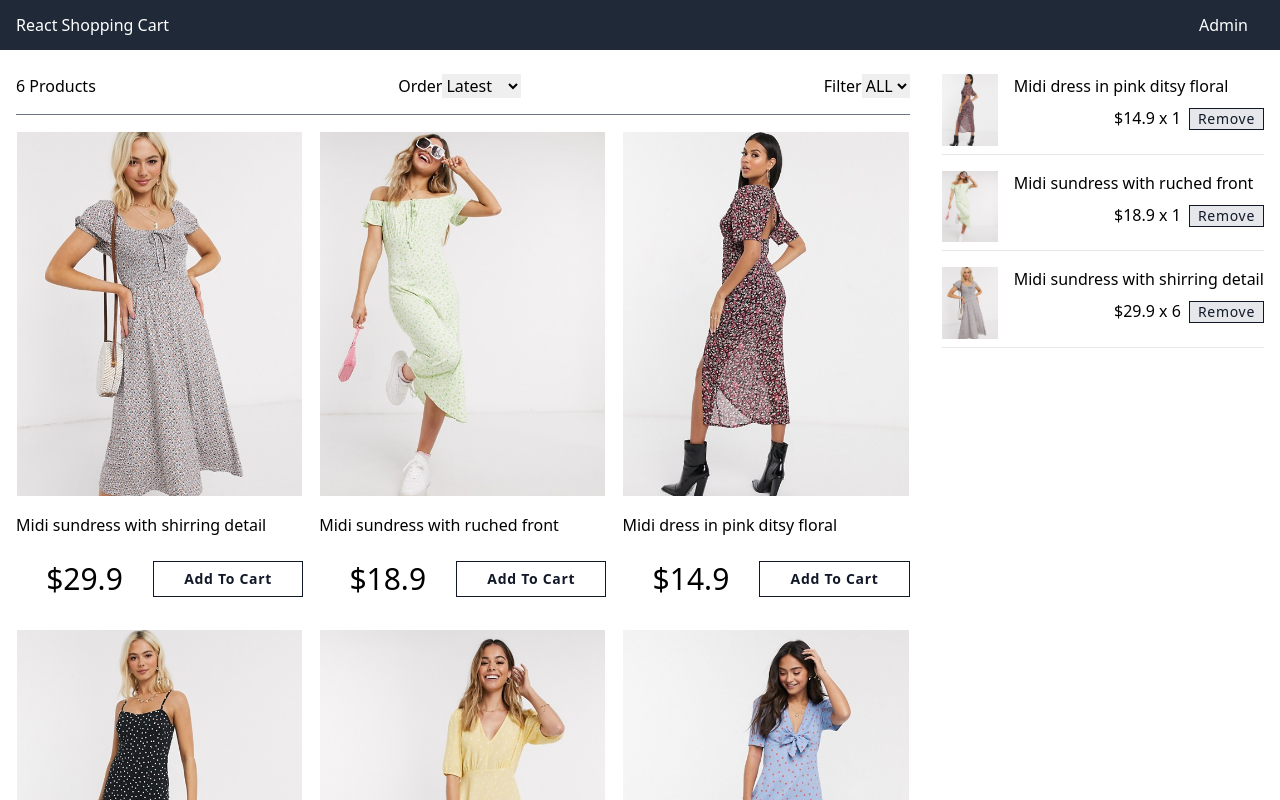
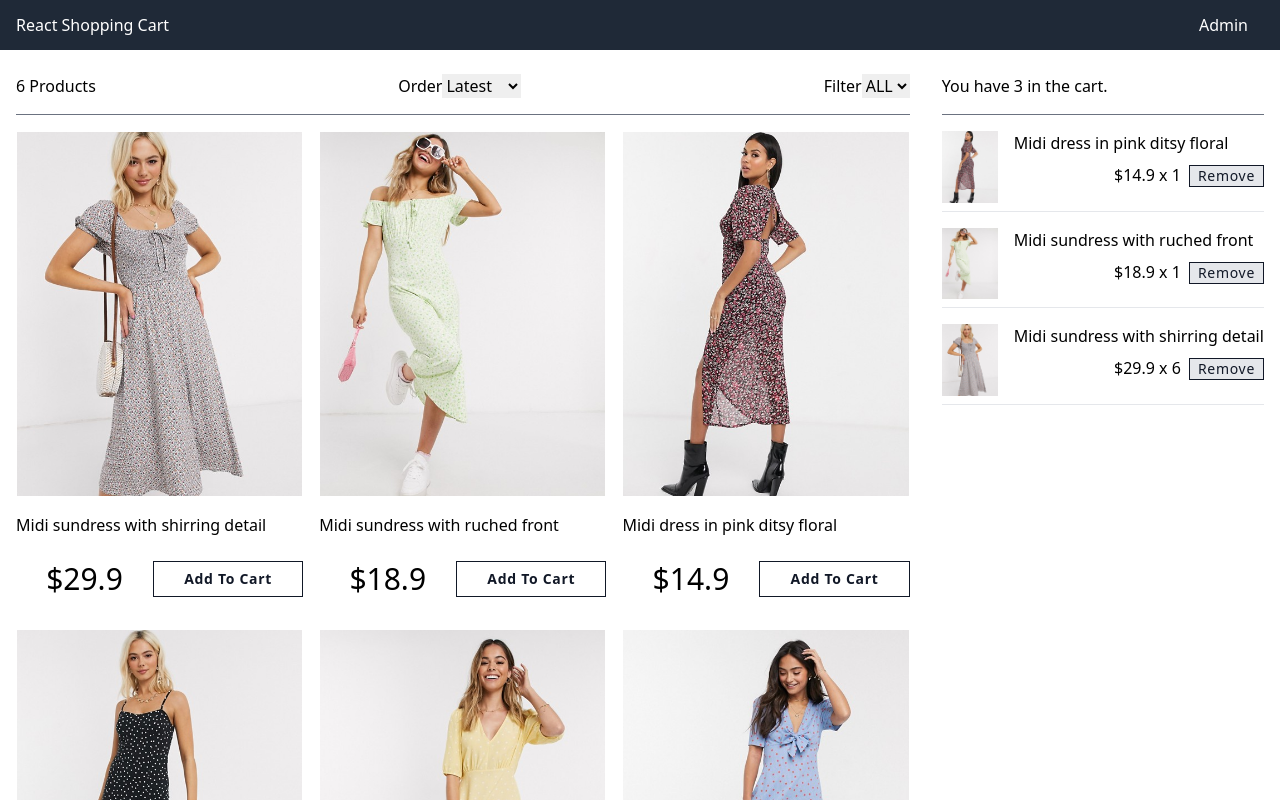
Before and after one commit to tomaszdanczak/react-redux-shopping-cart, a React (Create React App) app: page / in a window 1280 px wide. Shown: the top 800 px of the page. Built offline with nearby package versions, Linux system fonts and the light colour scheme.

Commit message:
feat: add header to the <Cart/> (use DUMMY DATA)

```diff
--- a/src/components/organisms/Cart.jsx
+++ b/src/components/organisms/Cart.jsx
@@ -1,8 +1,10 @@
 import CartItems from "./CartItems";
+import { cartItems } from "./../../data.json";
 
 export default function Cart() {
   return (
     <div className="col-span-2 ml-4 mr-4">
+      <p className="mb-4 pb-4 border-b border-gray-500">{`You have ${cartItems.length} in the cart.`}</p>
       <CartItems />
     </div>
   );
```
